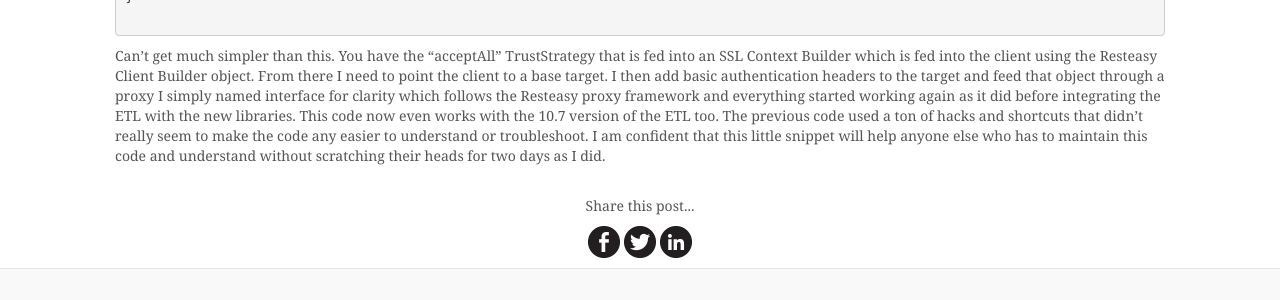
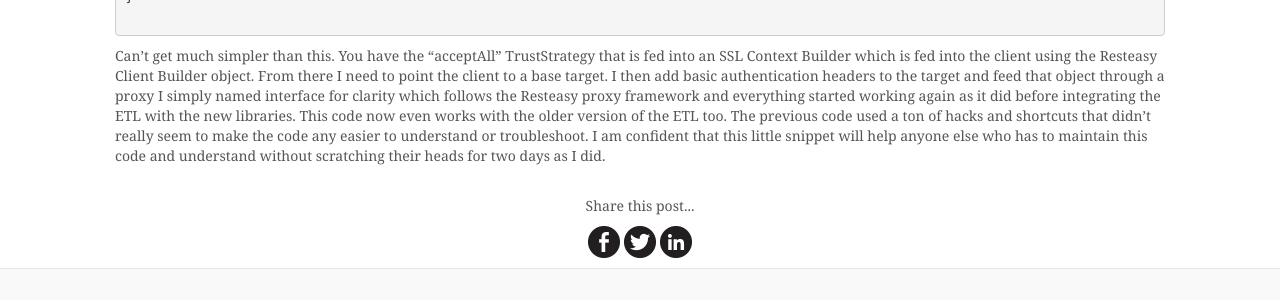
Before and after one commit to knighthawkbro/knighthawkbro.github.io, a Jekyll site: the page built from blog/_posts/2018-10-30-blog-14-long-time-no-talk.html, in a window 1280 px wide. Shown: the part 1730-2030 px from the top of the page. Built offline with Jekyll 4.4.1, drawn with Linux system fonts in a browser that asks for light colours; nearby versions of some CDN libraries; comment, search, counter and statistics services are not loaded.

Commit message:
Added vagueness to versioning

```diff
--- a/blog/_posts/2018-10-30-blog-14-long-time-no-talk.html
+++ b/blog/_posts/2018-10-30-blog-14-long-time-no-talk.html
@@ -171,7 +171,7 @@ private void initClient() throws KeyStoreException, KeyManagementException, NoSu
     clarity which follows the Resteasy proxy framework and
     everything started working again as it did before
     integrating the ETL with the new libraries. This code
-    now even works with the 10.7 version of the ETL too. The
+    now even works with the older version of the ETL too. The
     previous code used a ton of hacks and shortcuts that
     didn’t really seem to make the code any easier to
     understand or troubleshoot. I am confident that this
```
